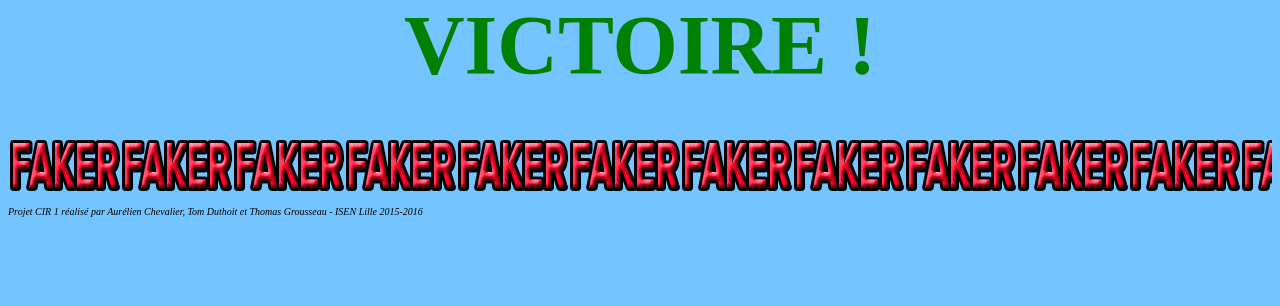
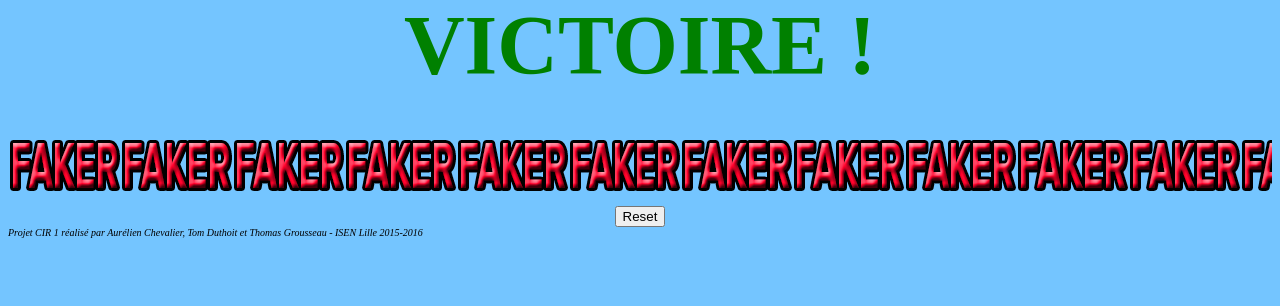
Before and after one commit to Funigtor/projet-cir1, a PHP site: page /victory.php in a window 1280 px wide. Shown: the part 195-501 px from the top of the page. Run offline with PHP 8.4, Linux system fonts and the light colour scheme.

Commit message:
Ajout du bouton reset

```diff
--- a/index.php
+++ b/index.php
@@ -29,6 +29,10 @@
             $_SESSION["matrice"] = $matrice;
         }
         ?>
+
+            <form action="new.php">
+                <button>Reset</button>
+            </form>
         <?php include "footer.php" ?>
     </body>
 </html>
--- a/style.css
+++ b/style.css
@@ -32,3 +32,8 @@ img {
 audio {
     display: none;
 }
+
+.container {
+    display: flex;
+    justify-content: center;
+}
--- a/victory.php
+++ b/victory.php
@@ -14,6 +14,11 @@
             VICTOIRE !
         </div>
         <div class="faker"></div>
+        <div class="container">
+            <form action=new.php>
+                <button>Reset</button>
+            </form>
+        </div>
         <?php include "footer.php" ?>
     </body>
 </html>
```
